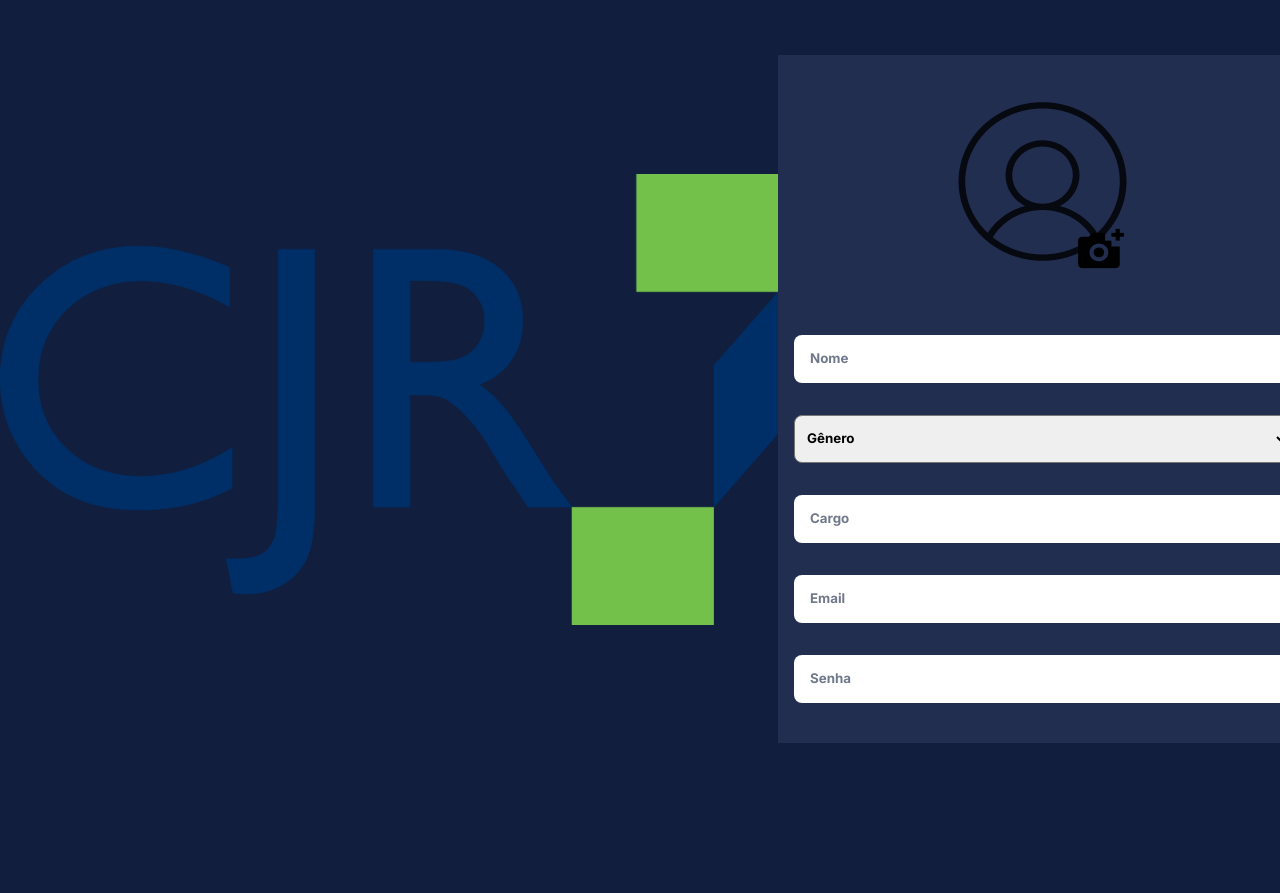
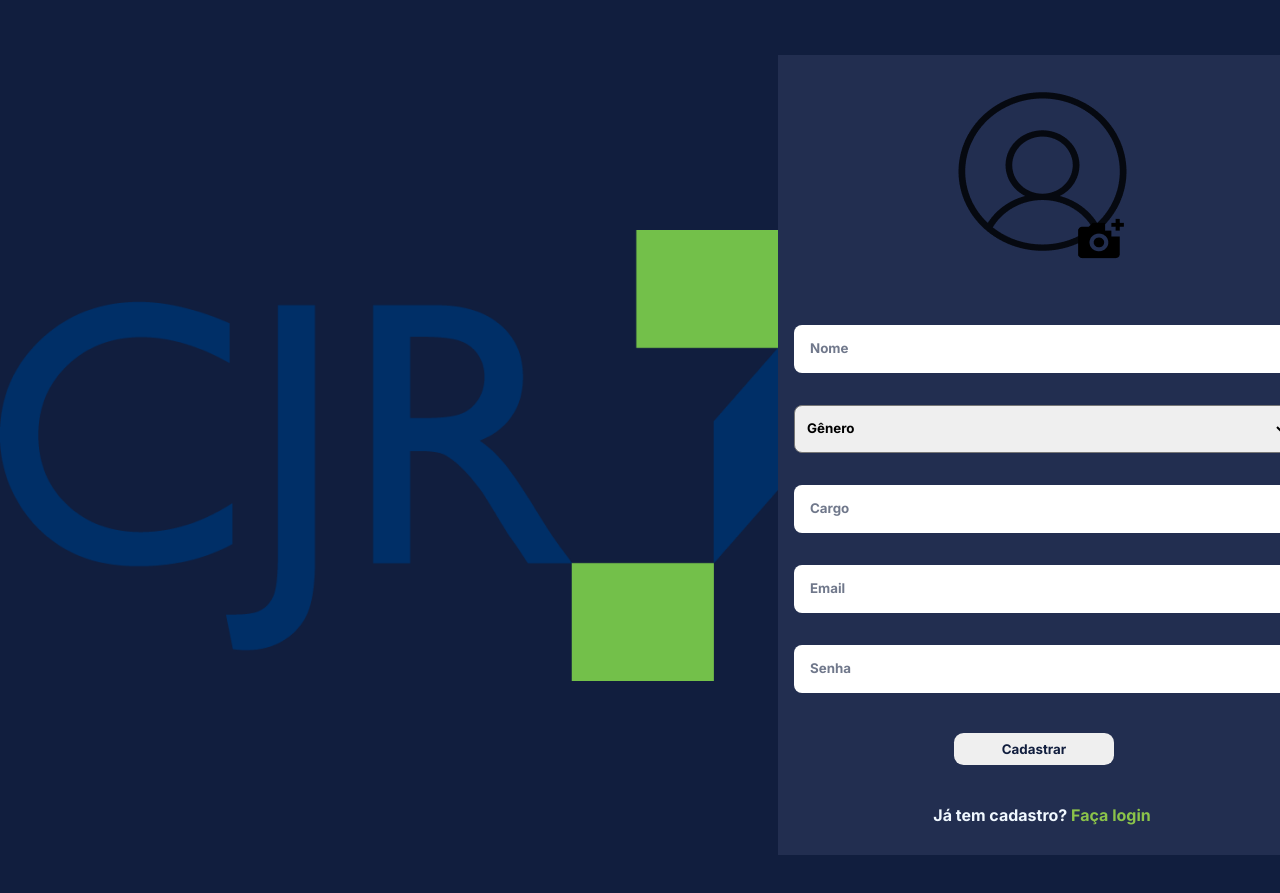
Before and after one commit to luizeduardoreis/PTGrupo14, a plain HTML site: page teladecadastro.html in a window 1280 px wide. Shown: the part 73-966 px from the top of the page. Drawn offline with Linux system fonts and the light colour scheme.

Commit message:
feat: tela de cadastro

```diff
--- a/teladecadastro.css
+++ b/teladecadastro.css
@@ -94,7 +94,7 @@ button {
     flex-direction: column;
     align-items: center;
     justify-content: center;
-    height: 43rem;
+    height: 50rem;
     width: 35rem;
     background-color: #222E50;
 }
@@ -188,6 +188,52 @@ button {
     opacity: 0.6;
 }
 
+.tem_cadastro {
+    display: flex;
+    padding: 1rem;
+    justify-content: center;
+    align-items: center;
+    justify-items: center;
+}
+
+#label_tem_cadastro {
+    font-family: 'Inter', 'sans-serif';
+    font-weight: 700;
+    color: aliceblue;
+}
+
+#faca_login_link:link {
+    color: #8bc34a;
+    text-decoration: none;
+}
+
+#faca_login_link:hover {
+    color: #8bc34a;
+}
+
+#faca_login_link:visited {
+    color: #8bc34a;
+}
+
+.cadastrar {
+    display: flex;
+    align-items: center;
+    justify-content: center;
+    width: 30rem;
+    height: 3rem;
+    padding: 1rem;
+}
+
+#botao_cadastrar {
+    width: 10rem;
+    height: 2rem;
+    font-family: 'Inter', 'sans-serif';
+    font-weight: 700;
+    color: #111E3E;
+    border: 0;
+    border-radius: 0.6rem;
+}
+
 input {
     padding-left: 1rem;
 }
--- a/teladecadastro.html
+++ b/teladecadastro.html
@@ -53,9 +53,16 @@
                 <div class="input_senha">
                     <input type="password" name="senha" value="" placeholder="Senha" id="txt_senha"/>
                 </div>
+                <div class="cadastrar">
+                    <button id="botao_cadastrar">Cadastrar</button>
+                </div>
+                <div class="tem_cadastro">
+                    <label for="tem_cadastro" id="label_tem_cadastro">
+                        Já tem cadastro? <a href="teladelogin.html" id="faca_login_link">Faça login</a>
+                    </label>
+                </div>
             </form>
        </div>
-
     </main>
 </body>
 </html>
```
